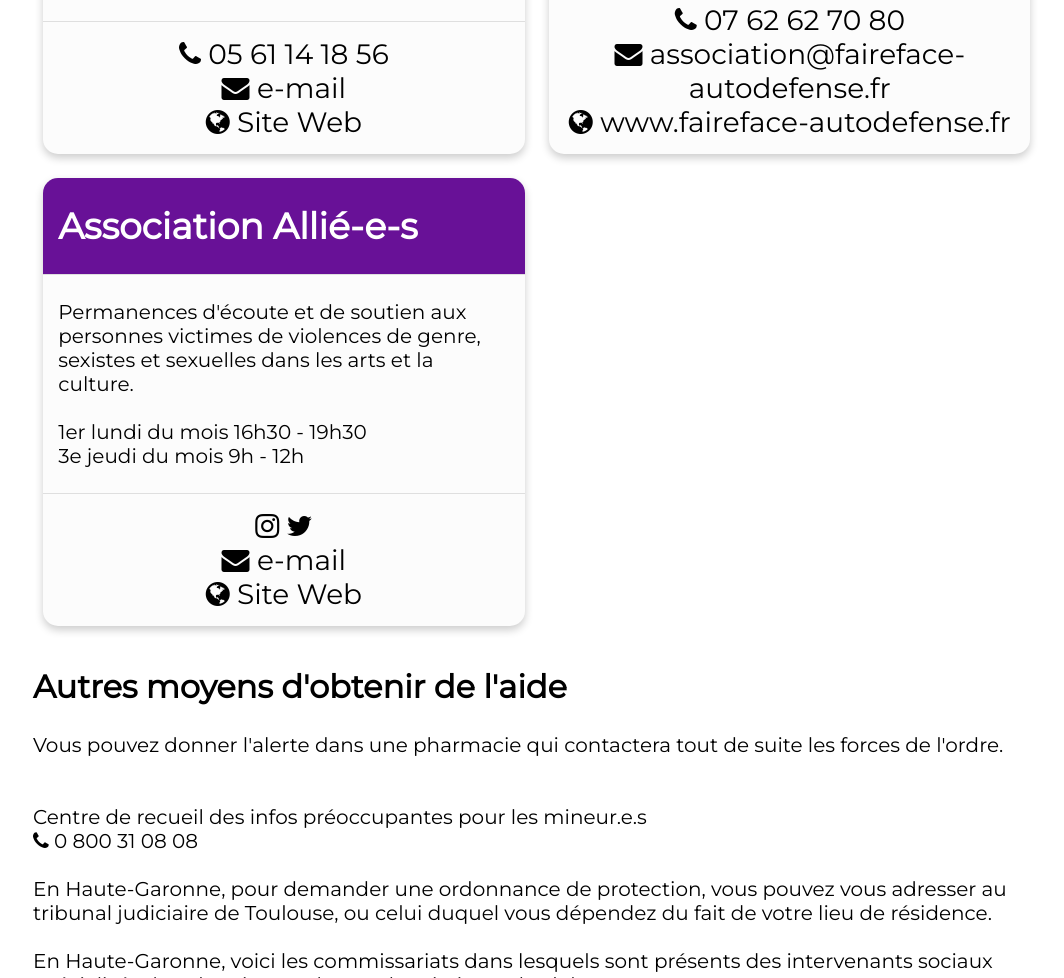
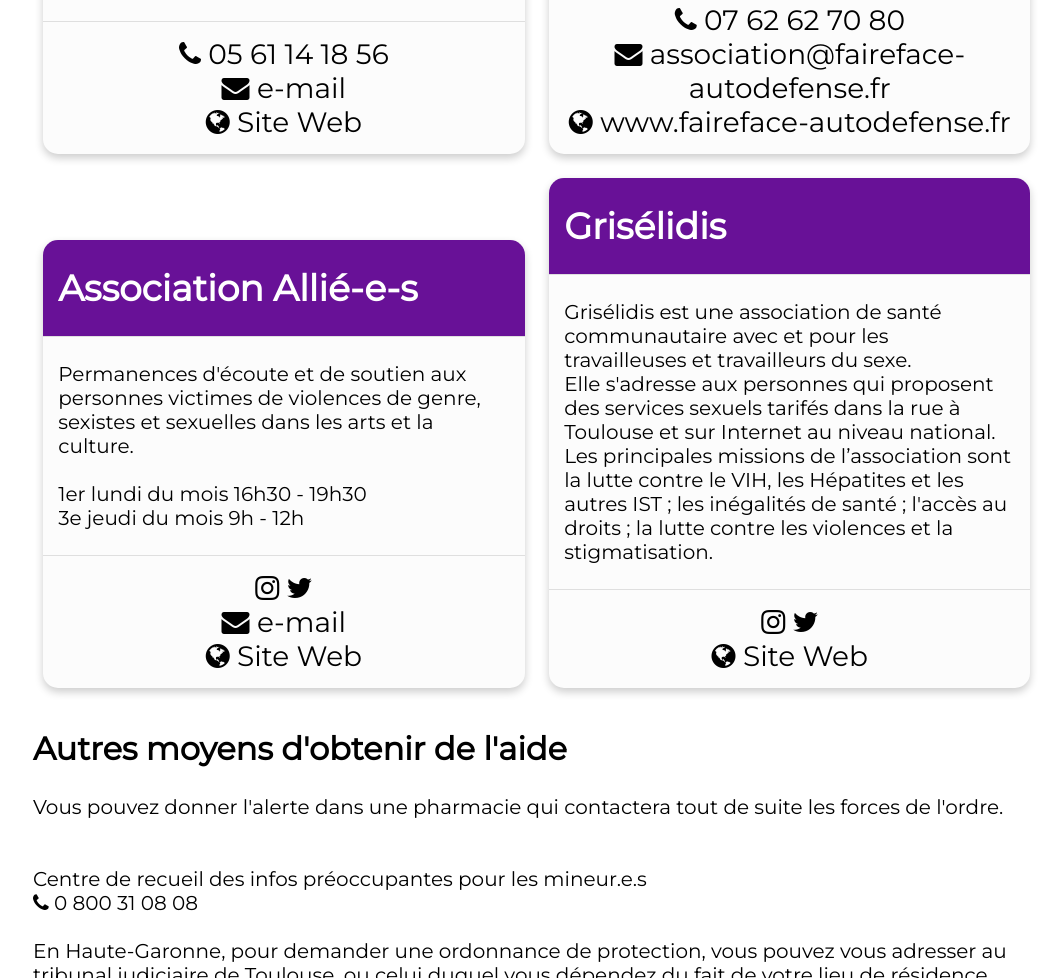
Before and after one commit to CollectifTransToulouse/CollectifTransToulouse.github.io, a plain HTML site: page help.html in a window 1280 px wide. Shown: the part 4751-5729 px from the top of the page, without its empty margins (95-1159 px from the left). Drawn offline with Linux system fonts and the light colour scheme.

Commit message:
Add Griselidis

```diff
--- a/help.html
+++ b/help.html
@@ -364,6 +364,22 @@
 
 				</div>
 			</div>
+		<div class="card">
+				<div class='header'>
+					<h1>Grisélidis</h1>
+				</div>
+				<div class='container'>
+					<p>
+					Grisélidis est une association de santé communautaire avec et pour les travailleuses et travailleurs du sexe.<br>
+					Elle s'adresse aux personnes qui proposent des services sexuels tarifés dans la rue à Toulouse et sur Internet au niveau national. Les principales missions de l’association sont la lutte contre le VIH, les Hépatites et les autres IST ; les inégalités de santé ; l'accès au droits ; la lutte contre les violences et la stigmatisation.
+					</p>
+				</div>
+				<div class='footer'>
+					<a href='https://www.instagram.com/asso_griselidis/'><i class="fa fa-instagram" aria-hidden="true"></i></a>
+					<a href='https://twitter.com/asso_griselidis'><i class="fa fa-twitter" aria-hidden="true"></i></a><br>
+					<a href='http://griselidis.com/'><i class="fa fa-globe" aria-hidden="true"></i> Site Web</a>
+				</div>
+			</div>
 		</div> <!-- end of Card Holder div -->
 
 		<!-- CARD TEMPLATE
```
